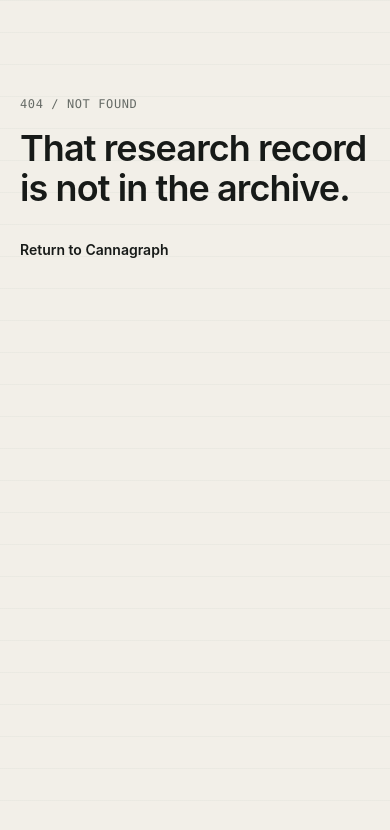
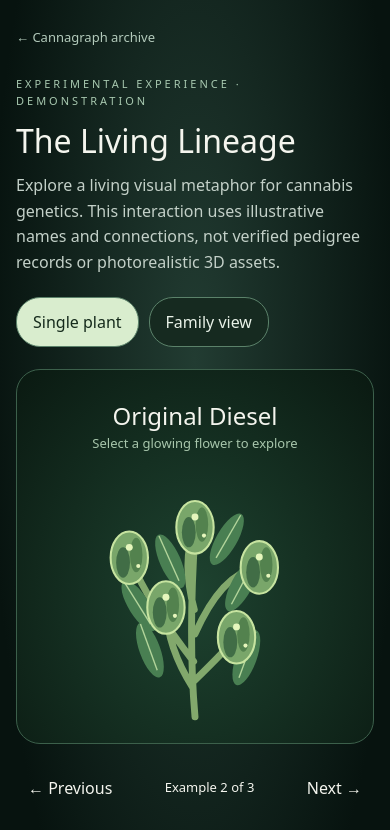
Before and after one commit to diamondmind88/Cannagraph, a Next.js app: page /living-lineage in a window 390 px wide. Before the commit this address had no page. Shown: the top 830 px of the page. Built offline with nearby package versions, Linux system fonts and the light colour scheme.

Commit message:
Prototype mobile living lineage interaction with animated plant and two views

```diff
--- /dev/null
+++ b/src/app/living-lineage/page.tsx
@@ -0,0 +1,54 @@
+"use client";
+
+import { useState } from "react";
+
+type View = "hero" | "family";
+const examples = ["Chem 91", "Original Diesel", "Sour Diesel"] as const;
+
+export default function LivingLineagePrototype() {
+  const [view, setView] = useState<View>("hero");
+  const [selected, setSelected] = useState(1);
+  const [activeBud, setActiveBud] = useState<number | null>(null);
+  const [grown, setGrown] = useState(true);
+  const name = examples[selected];
+  const budPositions = [[145, 150], [240, 106], [333, 164], [198, 222], [300, 265]];
+  return (
+    <main style={{ minHeight: "100vh", background: "radial-gradient(ellipse at 50% 35%, #223c32, #07130f 75%)", color: "#f4f5ee", padding: "24px 16px", fontFamily: "system-ui, sans-serif" }}>
+      <div style={{ maxWidth: 900, margin: "auto" }}>
+        <a href="/" style={{ color: "#b3cabb", fontSize: 13 }}>← Cannagraph archive</a>
+        <p style={{ letterSpacing: 3, fontSize: 11, color: "#a8c9b0", marginTop: 28 }}>EXPERIMENTAL EXPERIENCE · DEMONSTRATION</p>
+        <h1 style={{ fontSize: "clamp(32px, 7vw, 62px)", margin: "8px 0" }}>The Living Lineage</h1>
+        <p style={{ maxWidth: 600, color: "#c3d0c8", lineHeight: 1.6 }}>Explore a living visual metaphor for cannabis genetics. This interaction uses illustrative names and connections, not verified pedigree records or photorealistic 3D assets.</p>
+        <div role="group" aria-label="View mode" style={{ display: "flex", gap: 10, margin: "22px 0" }}>
+          {(["hero", "family"] as const).map(mode => <button key={mode} type="button" aria-pressed={view === mode} onClick={() => { setView(mode); setActiveBud(null); }} style={{ padding: "12px 16px", borderRadius: 24, border: "1px solid #5b826a", background: view === mode ? "#d9edce" : "#162a20", color: view === mode ? "#152a1b" : "#e9f2e8", cursor: "pointer" }}>{mode === "hero" ? "Single plant" : "Family view"}</button>)}
+        </div>
+        <section aria-label="Interactive plant visualization" style={{ border: "1px solid #3c604b", borderRadius: 24, overflow: "hidden", background: "radial-gradient(ellipse at 50% 60%, #1e4330, #0a1911)", padding: "12px", textAlign: "center" }}>
+          <h2 style={{ fontSize: 24, margin: "16px 0 0" }}>{name}</h2>
+          <p style={{ color: "#a8c6ac", fontSize: 13 }}>Select a glowing flower to explore</p>
+          <svg viewBox="0 0 480 400" role="img" aria-label="Stylized animated cannabis plant with five selectable flower positions" style={{ width: "100%", maxWidth: view === "hero" ? 570 : 400, maxHeight: view === "hero" ? 490 : 310, transition: "max-width .5s ease", overflow: "visible" }}>
+            <g style={{ transformOrigin: "240px 375px", transform: grown ? "scale(1)" : "scale(.08)", opacity: grown ? 1 : .3, transition: "transform 1.5s ease, opacity 1.5s ease" }}>
+              <path d="M240 380 Q230 265 240 115 M238 300 Q175 220 145 150 M240 260 Q280 170 333 164 M239 225 Q220 155 240 106 M237 338 Q200 280 198 222 M239 328 Q283 285 300 265" fill="none" stroke="#82a86c" strokeWidth="10" strokeLinecap="round" />
+              {[[172,240,-32],[296,211,28],[183,306,-20],[306,317,20],[214,177,-24],[274,144,30]].map(([x,y,r],i)=><g key={i} transform={`translate(${x} ${y}) rotate(${r})`}><ellipse cx="0" cy="-24" rx="15" ry="42" fill="#497f52"/><path d="M0 7 L0 -64" stroke="#b3d59b" strokeWidth="2"/></g>)}
+              {budPositions.map(([x,y],i)=><g key={i} onClick={() => setActiveBud(i)} style={{ cursor: "pointer" }} role="button" aria-label={`Explore flower ${i+1}`} tabIndex={0} onKeyDown={e => { if(e.key==="Enter" || e.key===" ") { e.preventDefault(); setActiveBud(i); } }}>
+                <ellipse cx={x} cy={y} rx="27" ry="38" fill={activeBud===i ? "#d1eaa1" : "#79a66a"} stroke="#c7e4a0" strokeWidth="3"/>
+                <ellipse cx={x-9} cy={y+7} rx="10" ry="22" fill="#416d46"/>
+                <ellipse cx={x+10} cy={y-4} rx="9" ry="25" fill="#53824e"/>
+                <circle cx={x} cy={y-15} r="5" fill="#e6f6bc"/>
+                <circle cx={x+13} cy={y+12} r="3" fill="#e6f6bc"/>
+              </g>)}
+            </g>
+          </svg>
+          {activeBud !== null && <div role="status" style={{ margin: "0 auto 14px", maxWidth: 440, padding: 16, borderRadius: 14, background: "#203b2b", textAlign: "left" }}><strong>{name} · Flower {activeBud+1}</strong><p style={{ color: "#c6d8c9", marginBottom: 0 }}>Prototype interaction. This will open the cultivar's real archived photos, breeder claims, source evidence and competing lineage stories once connected.</p></div>}
+          {view === "family" && <p style={{ color: "#d3e7d2", fontSize: 13 }}>Family view preview · navigate between related cultivar scenes below</p>}
+        </section>
+        <nav aria-label="Demonstration cultivar navigation" style={{ display: "flex", alignItems: "center", justifyContent: "space-between", gap: 10, marginTop: 20 }}>
+          <button type="button" disabled={selected===0} onClick={()=>{setSelected(s=>Math.max(0,s-1));setActiveBud(null);}} style={{ padding: 12, borderRadius: 12, cursor: "pointer" }}>← Previous</button>
+          <span style={{ textAlign: "center", fontSize: 13 }}>Example {selected+1} of {examples.length}</span>
+          <button type="button" disabled={selected===examples.length-1} onClick={()=>{setSelected(s=>Math.min(examples.length-1,s+1));setActiveBud(null);}} style={{ padding: 12, borderRadius: 12, cursor: "pointer" }}>Next →</button>
+        </nav>
+        <button type="button" onClick={()=>{setGrown(false);window.setTimeout(()=>setGrown(true),100);}} style={{ marginTop: 20, padding: "12px 20px", border: "1px solid #8dbb8e", borderRadius: 20, background: "transparent", color: "#e7f5df", cursor: "pointer" }}>Replay growth animation</button>
+        <p style={{ fontSize: 12, lineHeight: 1.6, color: "#adc0b0", marginTop: 28 }}>This is an SVG interaction proof-of-concept, not the planned 3D renderer. No lineage is asserted by the navigation sequence. Production must read published Supabase records and show source-level confidence before drawing any parent/offspring edge.</p>
+      </div>
+    </main>
+  );
+}
```
